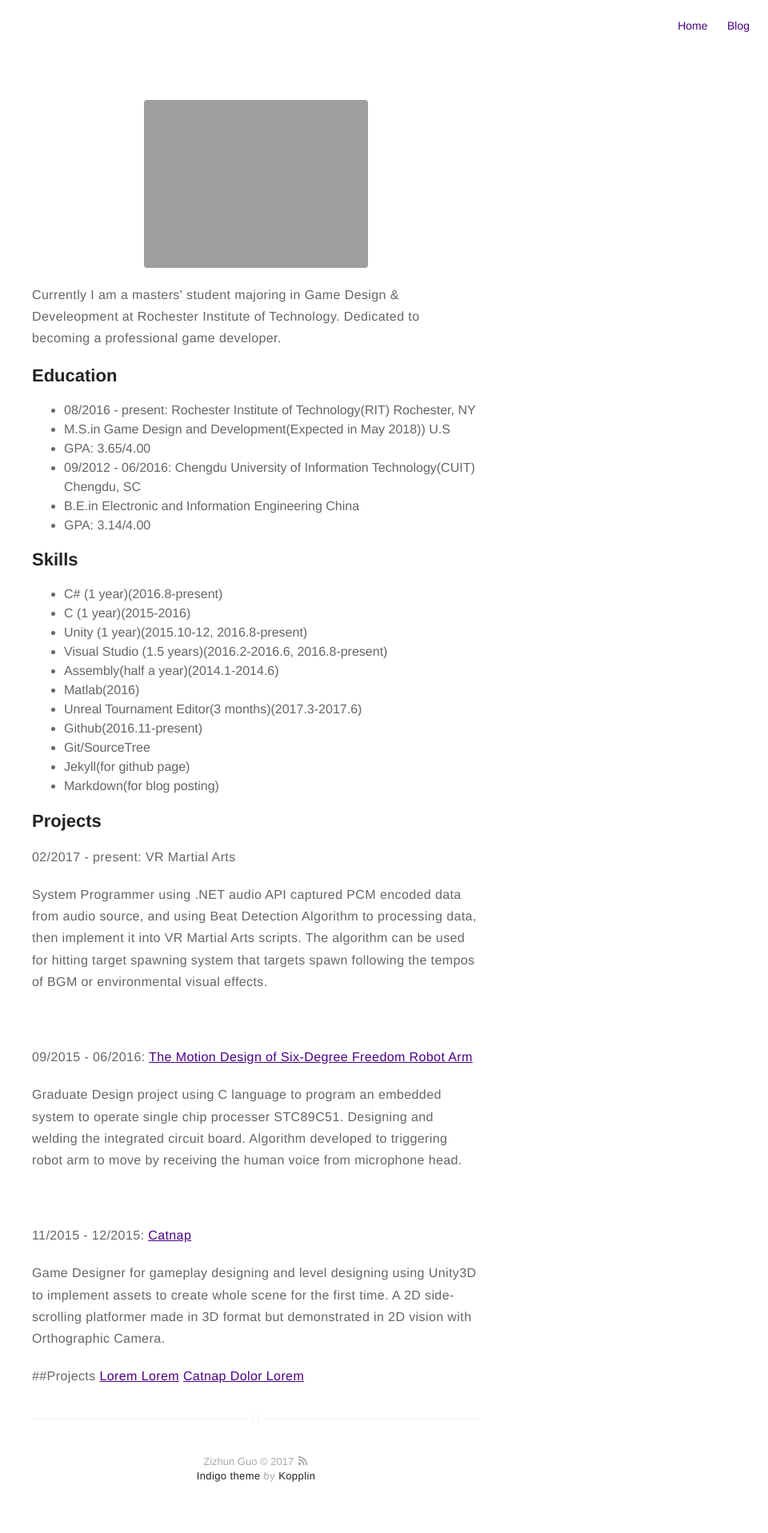
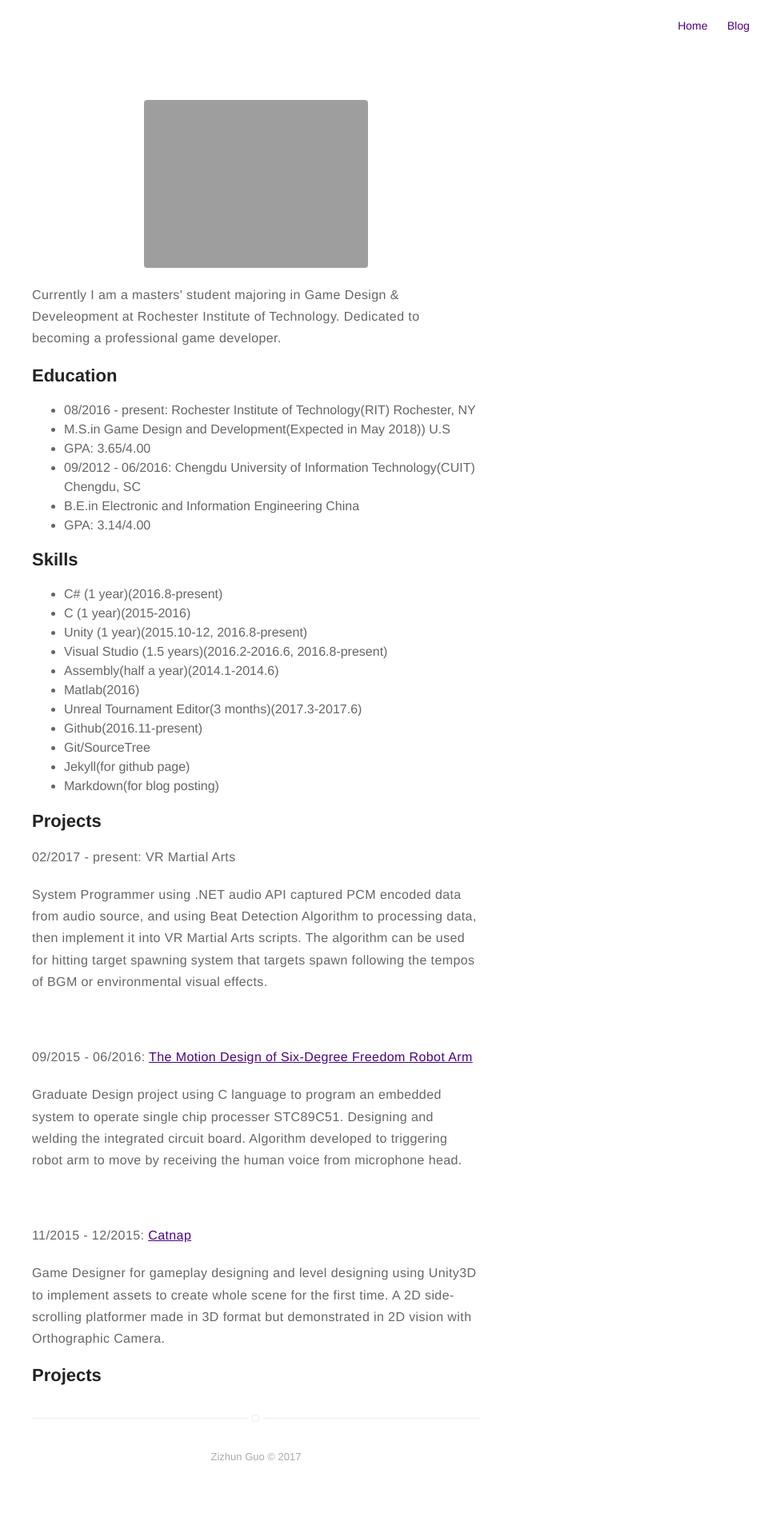
Before and after one commit to zizhGuo/zizhGuo.github.io, a Jekyll site: the page built from about.md, in a window 1280 px wide. Shown: the whole page at 80% size, without its empty margins (320-1280 px from the left). Built offline with Jekyll 4.4.1, drawn with Linux system fonts in a browser that asks for light colours; after the commit the page ends 1869 px from its top, so only the background shows below that.

Commit message:
Fix some head mistakes, delete footer info

```diff
--- a/_includes/footer.html
+++ b/_includes/footer.html
@@ -1,7 +1,4 @@
 <footer class="footer-main">
-    {{ site.name }} © {{ site.time | date: '%Y' }} <a class="link" href="{{ site.url }}/feed.xml" target="_blank"><svg class="icon icon-rss"><use xlink:href="#icon-rss"></use></svg></a>
+    {{ site.name }} © {{ site.time | date: '%Y' }}
 
-    <p class="extra">
-        <a class="link" href="https://github.com/sergiokopplin/indigo">Indigo theme</a> by <a class="link" href="http://koppl.in">Kopplin</a>
-    </p>
 </footer>
--- a/about.md
+++ b/about.md
@@ -46,7 +46,4 @@ layout: page
 <p>Game Designer for gameplay designing and level designing using Unity3D to implement assets to create whole scene for the first time. A 2D side-scrolling platformer made in 3D format but demonstrated in 2D vision with Orthographic Camera. </p>
 
 
-##Projects
-<a href="https://github.com/">Lorem Lorem</a>
-<a href="https://youtu.be/6eqLVrvtyuQ/">Catnap </a>
-<a href="https://github.com/">Dolor Lorem</a>
+## Projects
```
